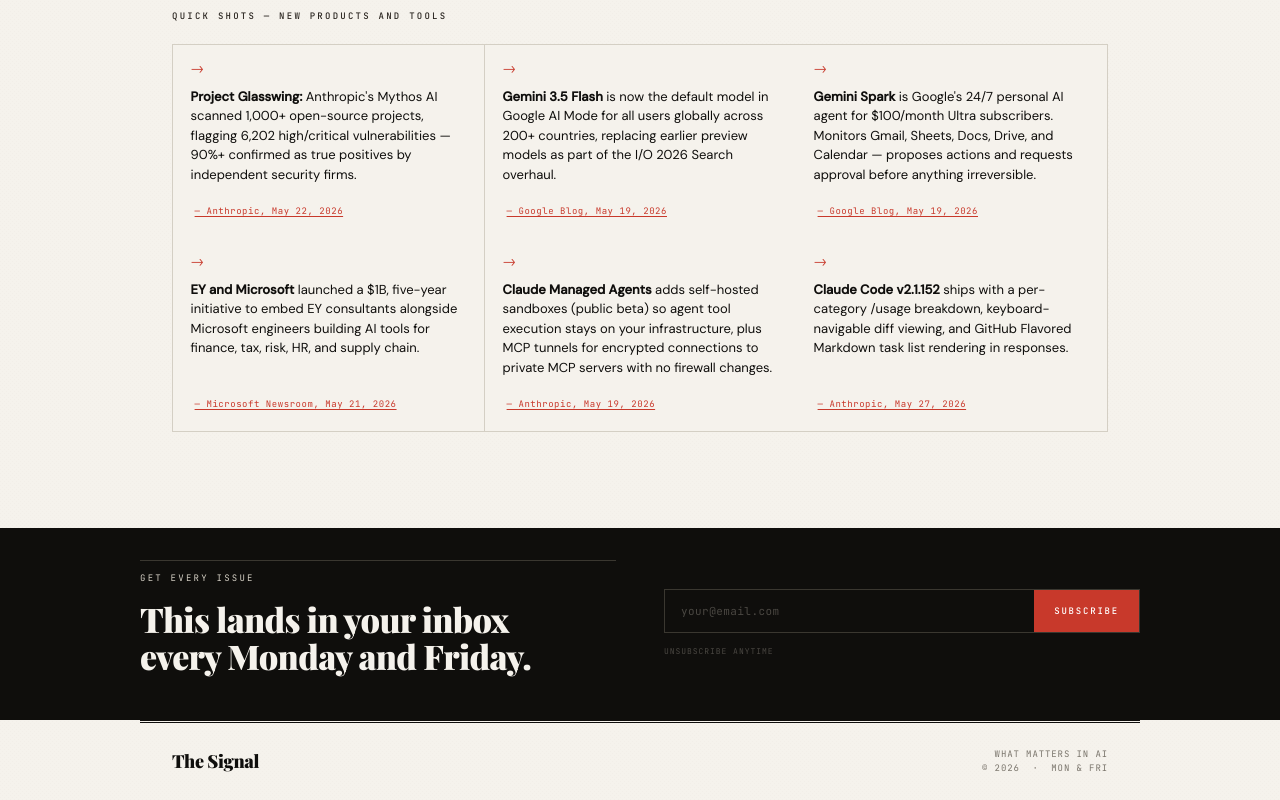
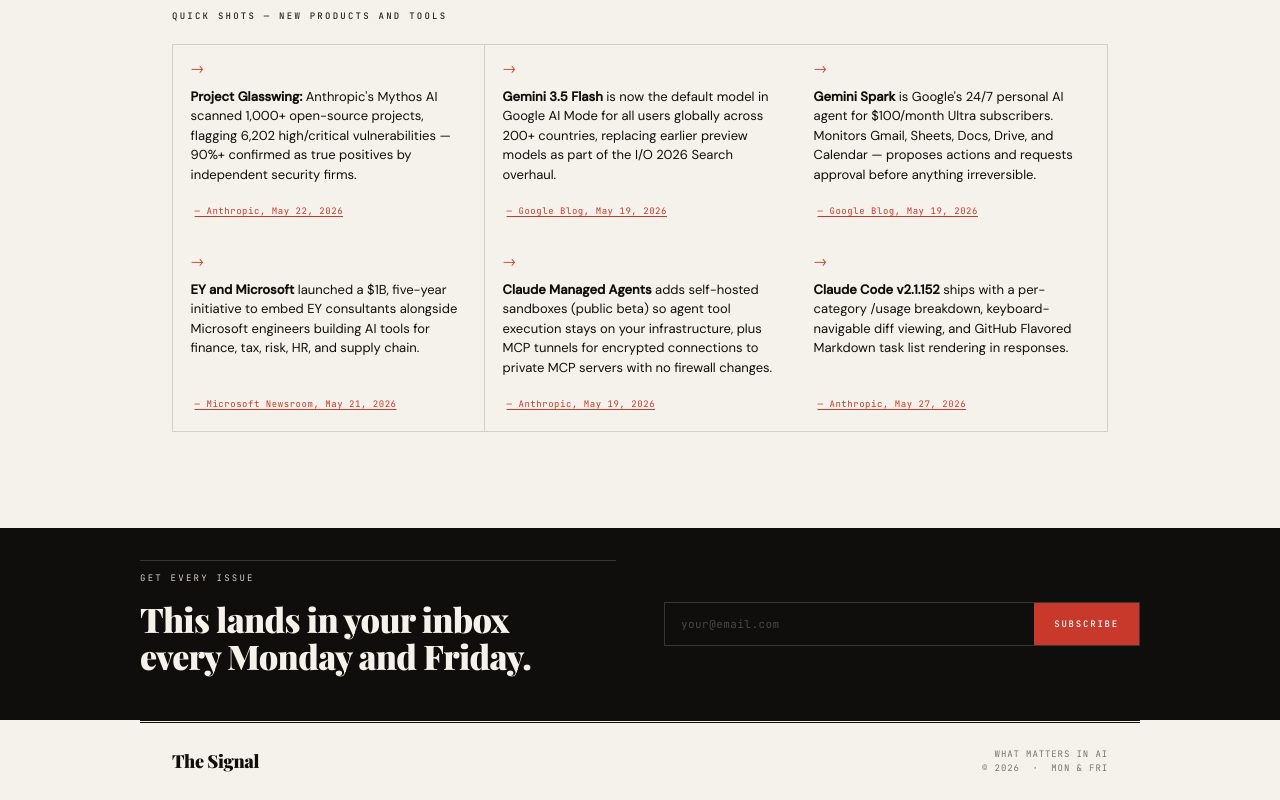
Before and after one commit to RiaDhanani/AI-Newsletter, a Next.js app: page / in a window 1280 px wide. Shown: the part 2823-3623 px from the top of the page. Built offline with nearby package versions, Linux system fonts and the light colour scheme; a web font is replaced by a local one.

Commit message:
Remove Resend and Supabase references

```diff
--- a/app/components/ClientPage.js
+++ b/app/components/ClientPage.js
@@ -271,7 +271,6 @@
                   </div>
                 </form>
                 {status === 'error' && <p className="msg-err">Something went wrong. Try again.</p>}
-                <p className="fine"> Unsubscribe anytime</p>
               </>
             )}
           </div>
--- a/newsletter_template.html
+++ b/newsletter_template.html
@@ -645,7 +645,7 @@
 
 <div class="footer-unsub">
   You're receiving this because you subscribed to The Signal.
-  &nbsp;&middot;&nbsp; <a href="{{UNSUBSCRIBE_URL}}">Unsubscribe</a>
+  &nbsp;&middot;&nbsp; Unsubscribe via the link in your Beehiiv email.
 </div>
 
 </body>
```
Also changed, not shown: 1 other file (tests, documents, lock files or other folders).
